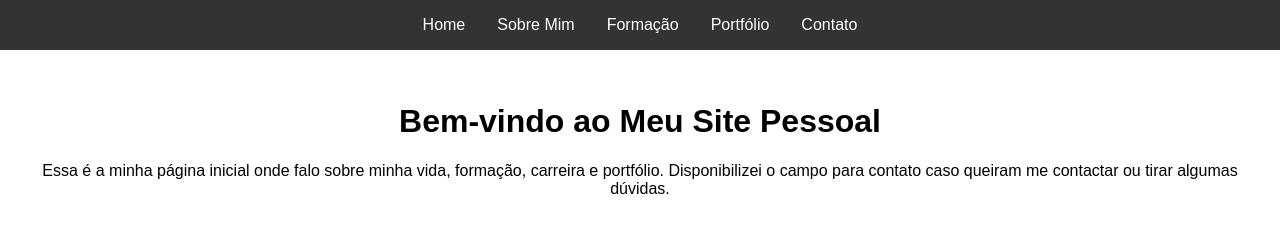
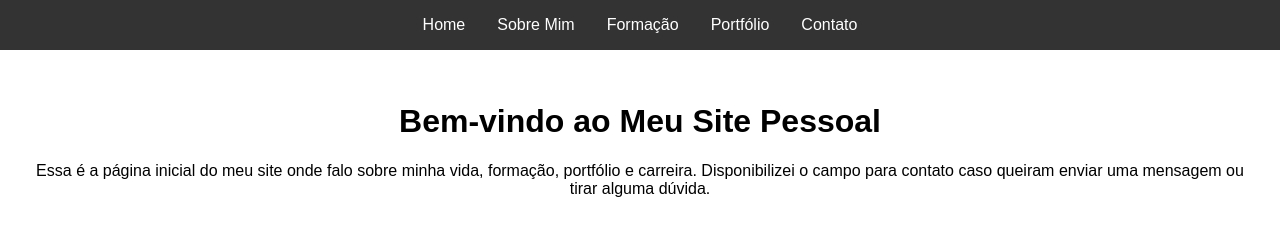
Before and after one commit to andremourabio/portfolioandre, a plain HTML site: page index.html in a window 1280 px wide. Drawn offline with Linux system fonts and the light colour scheme.

Commit message:
Update index.html

```diff
--- a/index.html
+++ b/index.html
@@ -23,7 +23,7 @@
     <main>
         <!-- Conteúdo principal da página inicial -->
         <h1>Bem-vindo ao Meu Site Pessoal</h1>
-        <p>Essa é a minha página inicial onde falo sobre minha vida, formação, carreira e portfólio. Disponibilizei o campo para contato caso queiram me contactar ou tirar algumas dúvidas.</p>
+        <p>Essa é a página inicial do meu site onde falo sobre minha vida, formação, portfólio e carreira. Disponibilizei o campo para contato caso queiram enviar uma mensagem ou tirar alguma dúvida.</p>
     </main>
 </body>
 </html>
```
